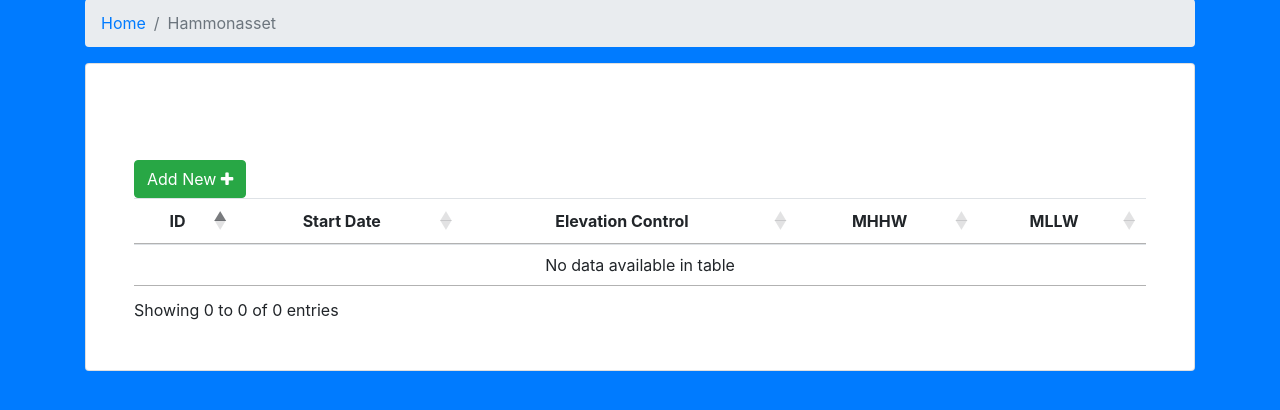
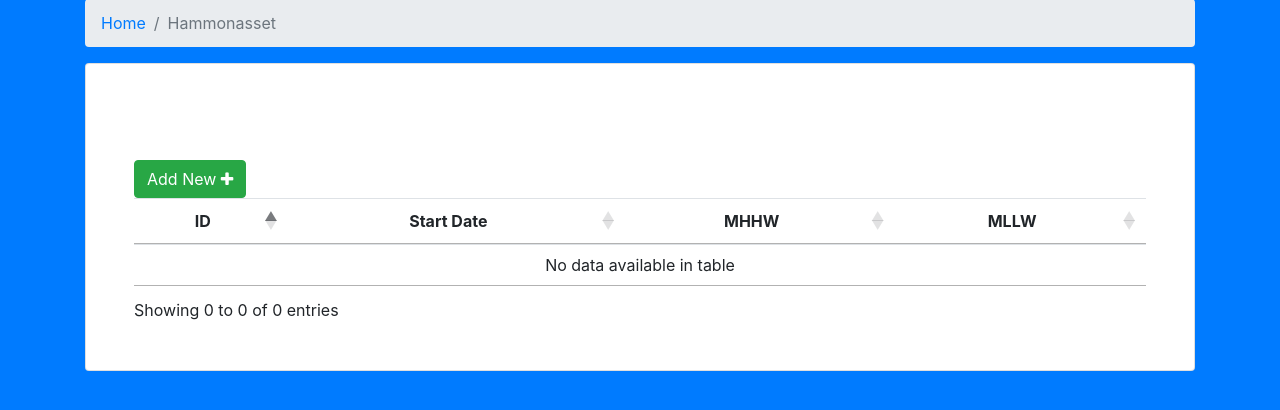
Before and after one commit to lopezm29/csc400-capstone, a Django app: page /surveys/1 in a window 1280 px wide. Shown: the part 190-600 px from the top of the page. Run offline with Django 3.2, Linux system fonts and the light colour scheme; data comes from the database, SQL or seed files in the repository; some libraries are stand-ins or nearby versions.

Commit message:
refactored elevation control to be on profile instead of survey

```diff
--- a/profile_tool/data_app/models.py
+++ b/profile_tool/data_app/models.py
@@ -8,7 +8,6 @@
 class Survey(models.Model):
     id = models.AutoField(primary_key=True)
     start_date = models.DateField(blank=False)
-    elevation_control = models.DecimalField(decimal_places=3, max_digits=5, null=True, blank=True)
     mhhw = models.DecimalField(decimal_places=3, max_digits=6, blank=True, null=True)
     mllw = models.DecimalField(decimal_places=3, max_digits=6, blank=True, null=True)
 
@@ -16,6 +15,7 @@
 class Profile(models.Model):
     id = models.AutoField(primary_key=True)
     section = models.CharField(max_length=3,blank=False)
+    elevation_control = models.DecimalField(decimal_places=3, max_digits=5, null=True, blank=True)
     width = models.DecimalField(decimal_places=3, max_digits=8, blank=True, null=True)
     volume = models.DecimalField(decimal_places=6, max_digits=9, blank=True, null=True)
 
--- a/profile_tool/data_app/services.py
+++ b/profile_tool/data_app/services.py
@@ -30,7 +30,6 @@
     ).annotate(
         id_ph=F('survey__id'),
         start_date=F('survey__start_date'),
-        elevation_control=F('survey__elevation_control'),
         mhhw=F('survey__mhhw'),
         mllw=F('survey__mllw')
     ).values()
@@ -48,6 +47,7 @@
     ).annotate(
         id_ph=F('profile__id'),
         section=F('profile__section'),
+        elevation_control=F('profile__elevation_control'),
         width=F('profile__width'),
         volume=F('profile__volume')
     ).values()
--- a/profile_tool/data_app/views.py
+++ b/profile_tool/data_app/views.py
@@ -147,8 +147,6 @@
         beach = Beach.objects.get(id=int(request.POST['beach_id']))
         survey = Survey()
         survey.start_date=request.POST['start_date']
-        if '' != request.POST['elevation_control']:
-            survey.elevation_control = request.POST['elevation_control']
         if '' != request.POST['mhhw']:
             survey.mhhw = request.POST['mhhw']
         if '' != request.POST['mllw']:
@@ -178,7 +176,6 @@
     try:
         survey = Survey.objects.get(id=int(request.POST['survey_id']))
         survey.start_date=request.POST['start_date']
-        survey.elevation_control = request.POST['elevation_control']
         survey.mhhw = request.POST['mhhw']
         survey.mllw = request.POST['mllw']
         survey.save()
@@ -236,6 +233,7 @@
 
         profile = Profile()
         profile.section=request.POST['section']
+        profile.elevation_control = request.POST['elevation_control']
         profile.save()
 
         mapper = Surveyprofilemap()
@@ -261,6 +259,7 @@
     try:
         profile = Profile.objects.get(id=int(request.POST['profile_id']))
         profile.section=request.POST['section']
+        profile.elevation_control = request.POST['elevation_control']
         profile.save()
         result = True
     except:
--- a/profile_tool/static/javascript/data_app/surveys.js
+++ b/profile_tool/static/javascript/data_app/surveys.js
@@ -58,7 +58,6 @@
 {
     $("#survey_form").prop("hidden", true);
     $("#start_date").val("");
-    $("#elevation_control").val("");
     $("#mhhw").val("");
     $("#mllw").val("");
 }
@@ -76,7 +75,6 @@
     $("#edit_form").prop("hidden", true);
     $("#edit_id").val("");
     $("#edit_start_date").val("");
-    $("#edit_elevation_control").val("");
     $("#edit_mhhw").val("");
     $("#edit_mllw").val("");
 }
@@ -94,7 +92,6 @@
             "csrfmiddlewaretoken" : csrftoken,
             "beach_id" : $("#beach_id").val(),
             "start_date" : $("#start_date").val(),
-            "elevation_control" : $("#elevation_control").val(),
             "mhhw" : $("#mhhw").val(),
             "mllw" : $("#mllw").val()
         },
@@ -143,7 +140,6 @@
             "beach_id" : $("#beach_id").val(),
             "survey_id" : $("#edit_id").val(),
             "start_date" : $("#edit_start_date").val(),
-            "elevation_control" : $("#edit_elevation_control").val(),
             "mhhw" : $("#edit_mhhw").val(),
             "mllw" : $("#edit_mllw").val()
         },
@@ -237,11 +233,6 @@
                 name:"start_date"
             },
             {
-                data:"elevation_control",
-                title:"Elevation Control",
-                name:"elevation_control"
-            },
-            {
                 data:"mhhw",
                 title:"MHHW",
                 name:"mhhw"
@@ -271,7 +262,6 @@
                     var row = survey_table.row( ".selected" ).data();
                     $("#edit_id").val(row["survey_id"]);
                     $("#edit_start_date").val(row["start_date"]);
-                    $("#edit_elevation_control").val(row["elevation_control"]);
                     $("#edit_mhhw").val(row["mhhw"]);
                     $("#edit_mllw").val(row["mllw"]);
                     show_edit_form();
--- a/profile_tool/templates/data_app/profiles.html
+++ b/profile_tool/templates/data_app/profiles.html
@@ -54,6 +54,8 @@
                             <div class="form-group w-100">
                                 <label>Section:</label>
                                 <input type="text" id="section" class="form-control ml-1 mr-1">
+                                <label>Elevation Control</label>
+                                <input type="text" id="elevation_control" class="form-control ml-1 mr-1">
 
                                 <button class="btn btn-success ml-1 mr-1" onclick="add_profile()">Submit</button>
                                 <button class="btn btn-secondary ml-1 mr-1" onclick="hide_profile_form()">Cancel</button>
@@ -71,6 +73,8 @@
 
                                 <label>Section:</label>
                                 <input type="text" id="edit_section" class="form-control ml-1 mr-1">
+                                <label>Elevation Control</label>
+                                <input type="text" id="edit_elevation_control" class="form-control ml-1 mr-1">
 
                                 <button class="btn btn-success ml-1 mr-1" onclick="edit_profile()">Submit</button>
                                 <button class="btn btn-secondary ml-1 mr-1" onclick="edit_form()">Cancel</button>
--- a/profile_tool/templates/data_app/surveys.html
+++ b/profile_tool/templates/data_app/surveys.html
@@ -40,8 +40,7 @@
                             <div class="form-group w-100">
                                 <label>Start Date:</label>
                                 <input type="date" id="start_date" class="form-control ml-1 mr-1">
-                                <label>Elevation Control</label>
-                                <input type="text" id="elevation_control" class="form-control ml-1 mr-1">
+
                                 <label>MHHW</label>
                                 <input type="text" id="mhhw" class="form-control ml-1 mr-1">
                                 <label>MLLW</label>
@@ -62,8 +61,7 @@
                                 <input type="text" id="edit_id" class="form-control ml-1 mr-1" disabled>
                                 <label>Start Date:</label>
                                 <input type="date" id="edit_start_date" class="form-control ml-1 mr-1">
-                                <label>Elevation Control</label>
-                                <input type="text" id="edit_elevation_control" class="form-control ml-1 mr-1">
+
                                 <label>MHHW</label>
                                 <input type="text" id="edit_mhhw" class="form-control ml-1 mr-1">
                                 <label>MLLW</label>
```
Also changed, not shown: profile_tool/static/javascript/data_app/profiles.js (+10 -0 lines).
